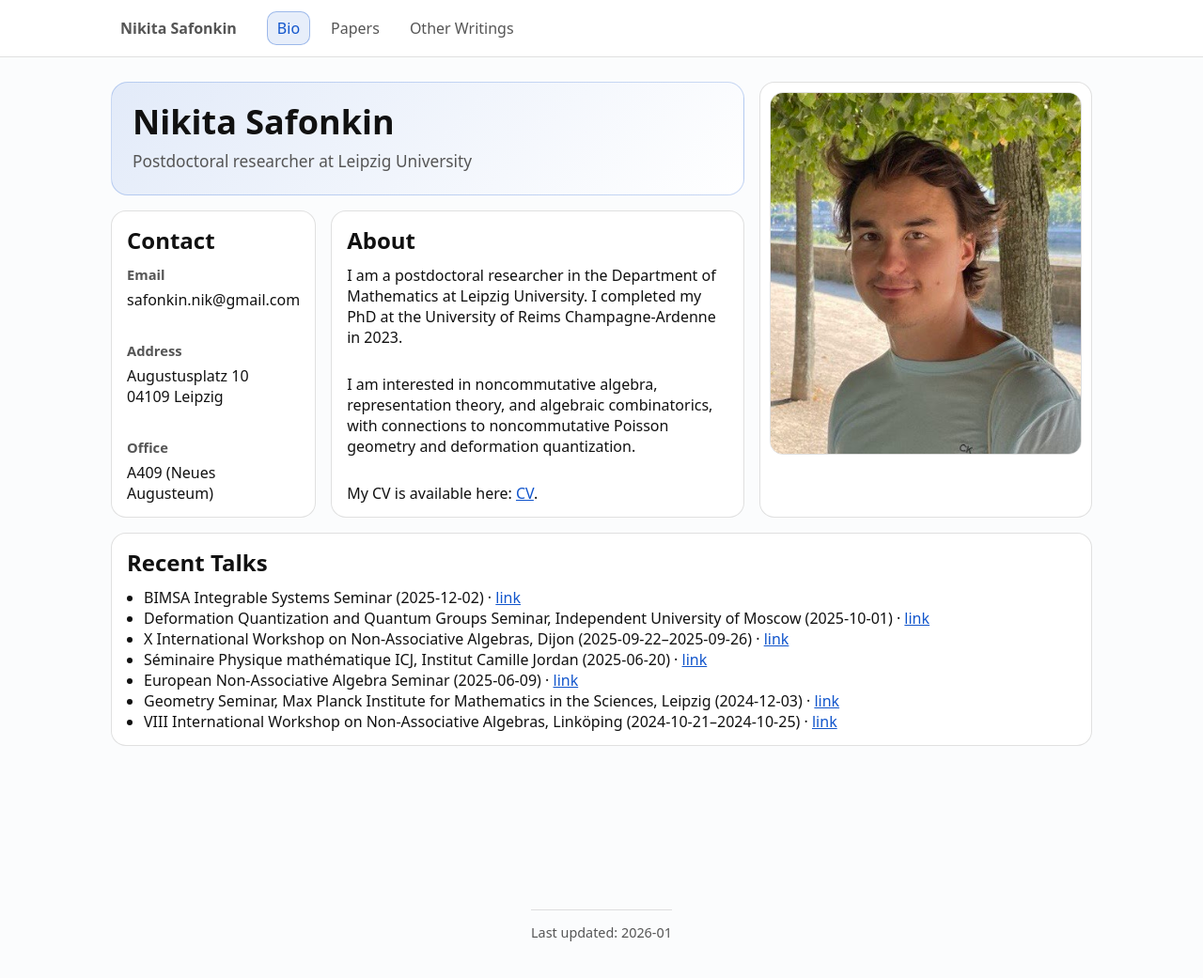
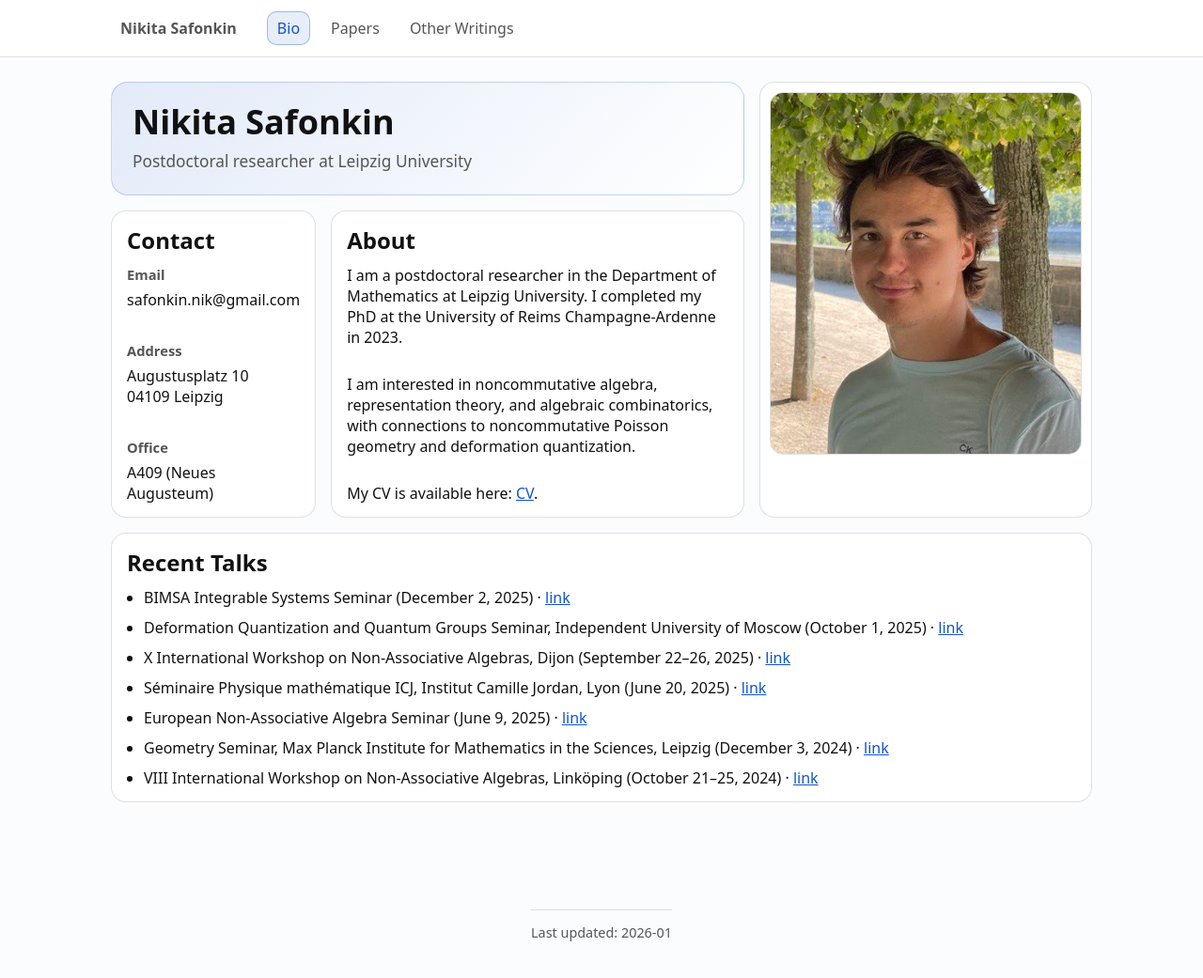
Before and after one commit to n-safonkin/n-safonkin.github.io, a Jekyll site: the page built from index.html, in a window 1280 px wide and 1062 px high. Shown: the top 1041 px of the window at 94% size. Built offline with Jekyll 4.4.1, drawn with Linux system fonts in a browser that asks for light colours.

Commit message:
Update index.html

```diff
--- a/index.html
+++ b/index.html
@@ -68,38 +68,38 @@ extra_css:
   <h2 style="margin:0 0 10px;">Recent Talks</h2>
 
   <ul style="margin:0; padding-left:18px;">
-    <li>
-      BIMSA Integrable Systems Seminar (2025-12-02) ·
+    <li style="margin:0 0 10px;">
+      BIMSA Integrable Systems Seminar (December 2, 2025) ·
       <a href="https://sites.google.com/view/bimsa-iss#h.ekxtfk9gbdy4" target="_blank" rel="noopener">link</a>
     </li>
 
-    <li>
-      Deformation Quantization and Quantum Groups Seminar, Independent University of Moscow (2025-10-01) ·
+    <li style="margin:0 0 10px;">
+      Deformation Quantization and Quantum Groups Seminar, Independent University of Moscow (October 1, 2025) ·
       <a href="https://mccme.ru/ru/nmu/courses-of-nmu/osen-20252026/nmu_autumn2025_deformacionnoe-kvantovanie/" target="_blank" rel="noopener">link</a>
     </li>
 
-    <li>
-      X International Workshop on Non-Associative Algebras, Dijon (2025-09-22–2025-09-26) ·
+    <li style="margin:0 0 10px;">
+      X International Workshop on Non-Associative Algebras, Dijon (September 22–26, 2025) ·
       <a href="https://sites.google.com/view/nonassociativedijon2025/home" target="_blank" rel="noopener">link</a>
     </li>
 
-    <li>
-      Séminaire Physique mathématique ICJ, Institut Camille Jordan (2025-06-20) ·
+    <li style="margin:0 0 10px;">
+      Séminaire Physique mathématique ICJ, Institut Camille Jordan, Lyon (June 20, 2025) ·
       <a href="https://indico.math.cnrs.fr/event/13841/" target="_blank" rel="noopener">link</a>
     </li>
 
-    <li>
-      European Non-Associative Algebra Seminar (2025-06-09) ·
+    <li style="margin:0 0 10px;">
+      European Non-Associative Algebra Seminar (June 9, 2025) ·
       <a href="https://sites.google.com/view/enaaw/past-talks/2025" target="_blank" rel="noopener">link</a>
     </li>
 
-    <li>
-      Geometry Seminar, Max Planck Institute for Mathematics in the Sciences, Leipzig (2024-12-03) ·
+    <li style="margin:0 0 10px;">
+      Geometry Seminar, Max Planck Institute for Mathematics in the Sciences, Leipzig (December 3, 2024) ·
       <a href="https://www.mis.mpg.de/events/event/double-poisson-brackets-and-involutive-representation-spaces" target="_blank" rel="noopener">link</a>
     </li>
 
-    <li>
-      VIII International Workshop on Non-Associative Algebras, Linköping (2024-10-21–2024-10-25) ·
+    <li style="margin:0;">
+      VIII International Workshop on Non-Associative Algebras, Linköping (October 21–25, 2024) ·
       <a href="https://sites.google.com/view/nonassociativelinkoping2024/home" target="_blank" rel="noopener">link</a>
     </li>
   </ul>
```
